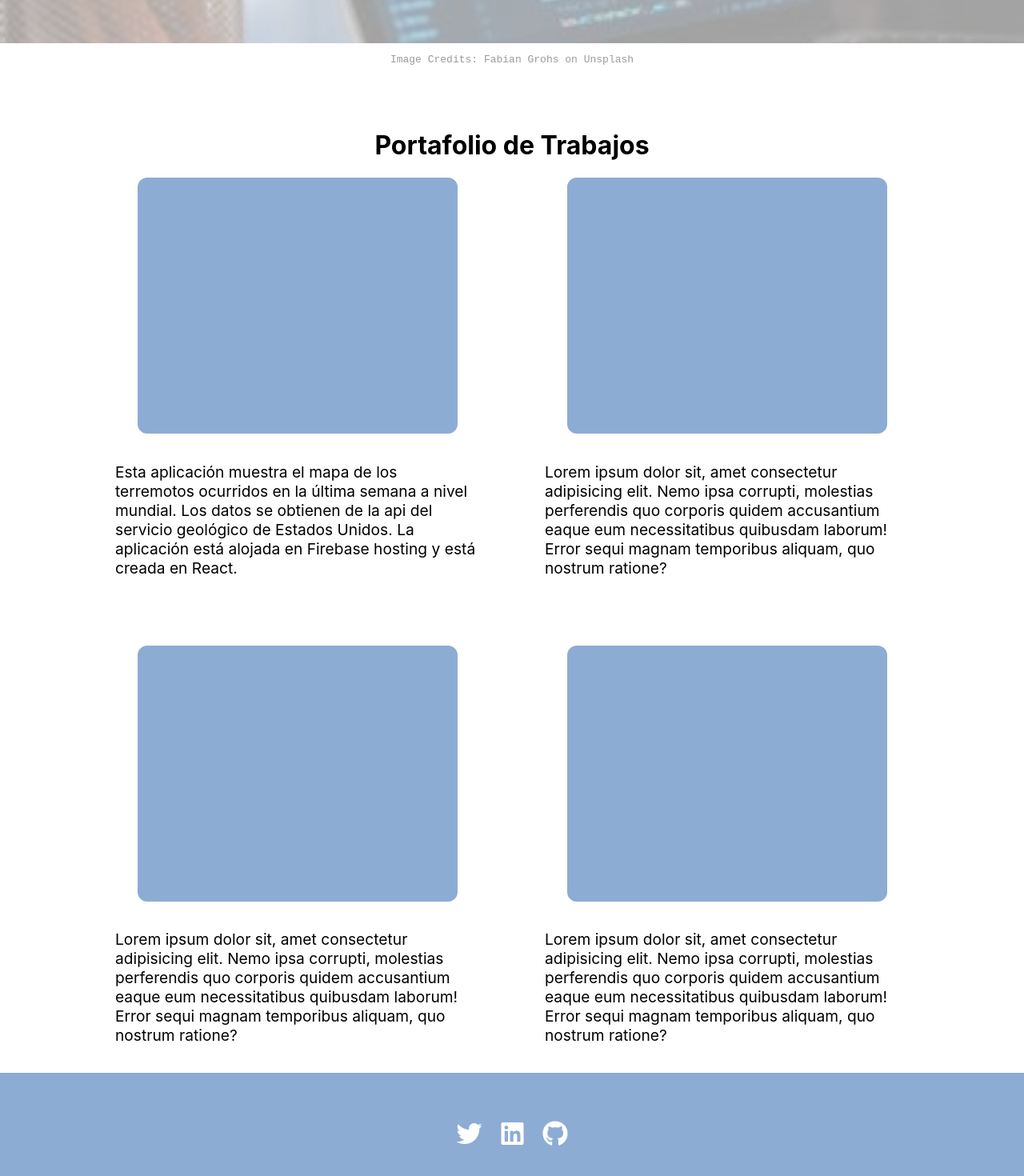
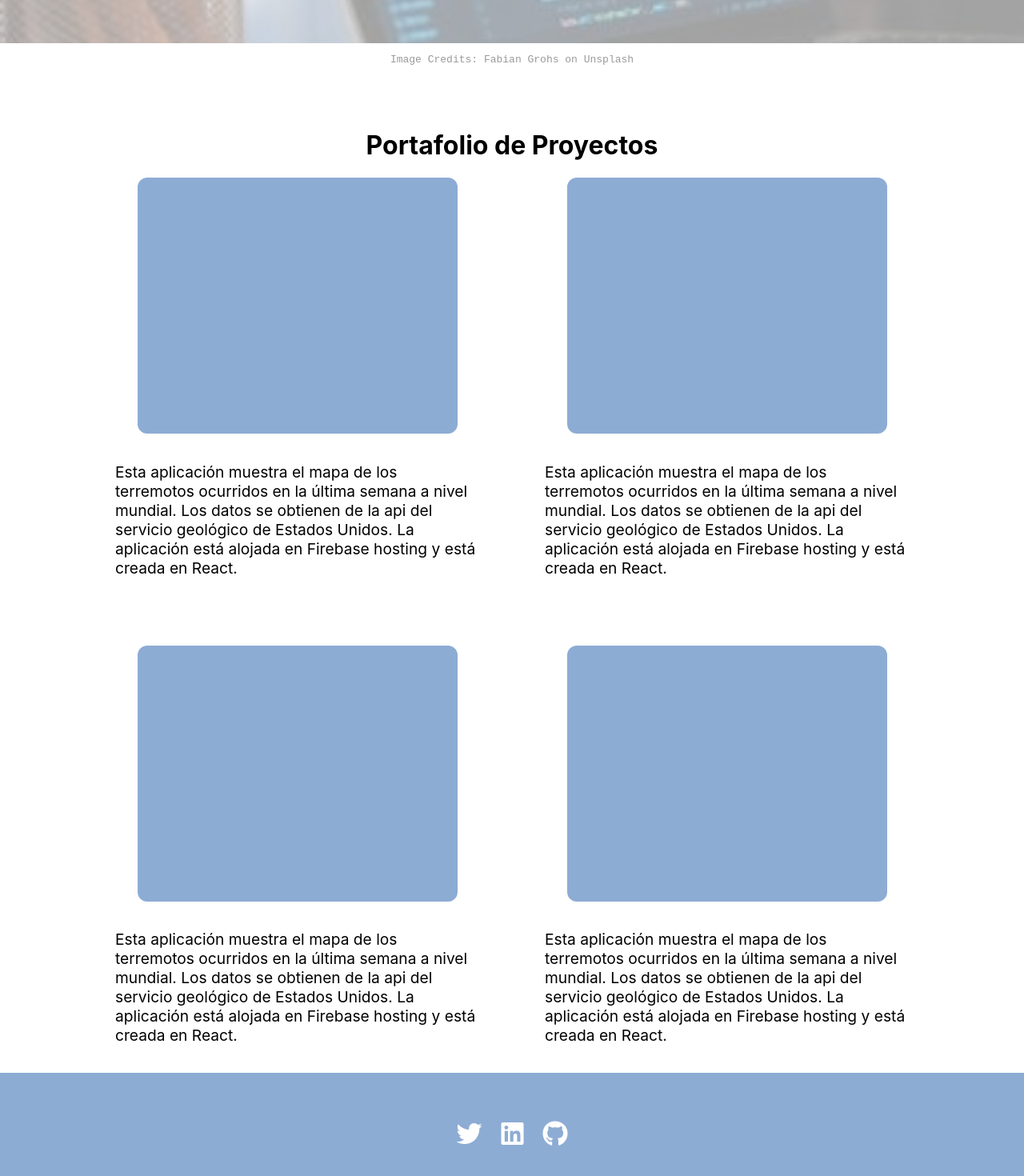
Before and after one commit to leomartinez2020/portafolio-web, a React (Create React App) app: page / in a window 1280 px wide. Shown: the part 594-2064 px from the top of the page at 80% size. Built offline with nearby package versions, Linux system fonts and the light colour scheme.

Commit message:
cambiar encabezado de proyectos

```diff
--- a/src/components/Presentacion.js
+++ b/src/components/Presentacion.js
@@ -1,5 +1,21 @@
 import React from 'react';
 import './Presentacion.css';
+
+const WorkDone = () => {
+  return (
+    <div className="work work-1">
+      <div className="snippet snippet-1">
+
+      </div>
+      <p>
+        Esta aplicación muestra el mapa de los terremotos ocurridos
+        en la última semana a nivel mundial. Los datos se obtienen de la api
+        del servicio geológico de Estados Unidos. La aplicación está alojada
+        en Firebase hosting y está creada en React.
+      </p>
+    </div>
+  )
+}
 
 const Presentacion = () => {
   return (
@@ -16,30 +32,13 @@ const Presentacion = () => {
     <div className="container">
         <div className="portafolio">
             <div className="portafolio-titulo">
-                <h1>Portafolio de Trabajos</h1>
+                <h1>Portafolio de Proyectos</h1>
             </div>
             <div className="trabajos-hechos" id="work-done">
-                <div className="work work-1">
-                    <div className="snippet snippet-1"></div>
-                    <p>
-                      Esta aplicación muestra el mapa de los terremotos ocurridos
-                      en la última semana a nivel mundial. Los datos se obtienen de la api
-                      del servicio geológico de Estados Unidos. La aplicación está alojada
-                      en Firebase hosting y está creada en React.
-                    </p>
-                </div>
-                <div className="work work-2">
-                    <div className="snippet snippet-2"></div>
-                    <p>Lorem ipsum dolor sit, amet consectetur adipisicing elit. Nemo ipsa corrupti, molestias perferendis quo corporis quidem accusantium eaque eum necessitatibus quibusdam laborum! Error sequi magnam temporibus aliquam, quo nostrum ratione?</p>
-                </div>
-                <div className="work work-3">
-                    <div className="snippet snippet-3"></div>
-                    <p>Lorem ipsum dolor sit, amet consectetur adipisicing elit. Nemo ipsa corrupti, molestias perferendis quo corporis quidem accusantium eaque eum necessitatibus quibusdam laborum! Error sequi magnam temporibus aliquam, quo nostrum ratione?</p>
-                </div>
-                <div className="work work-4">
-                    <div className="snippet snippet-4"></div>
-                    <p>Lorem ipsum dolor sit, amet consectetur adipisicing elit. Nemo ipsa corrupti, molestias perferendis quo corporis quidem accusantium eaque eum necessitatibus quibusdam laborum! Error sequi magnam temporibus aliquam, quo nostrum ratione?</p>
-                </div>
+                <WorkDone />
+                <WorkDone />
+                <WorkDone />
+                <WorkDone />
             </div>
         </div>
     </div>
```
